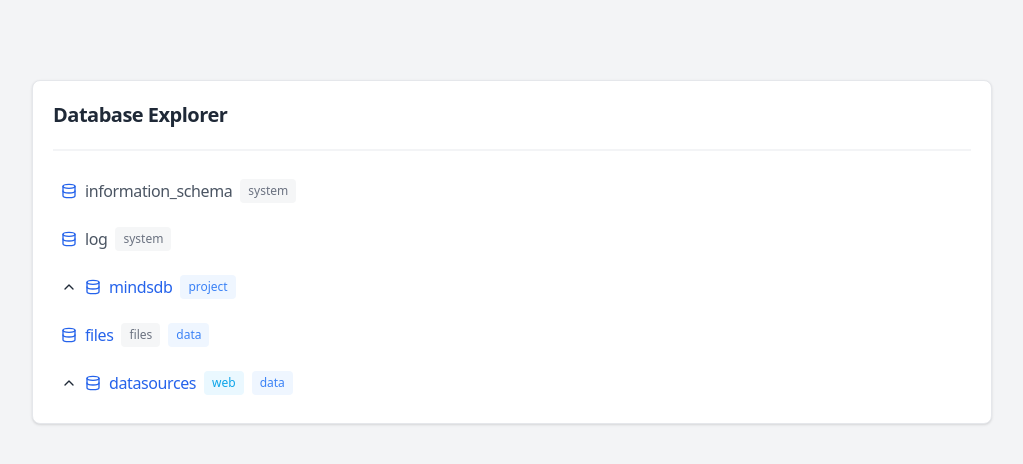
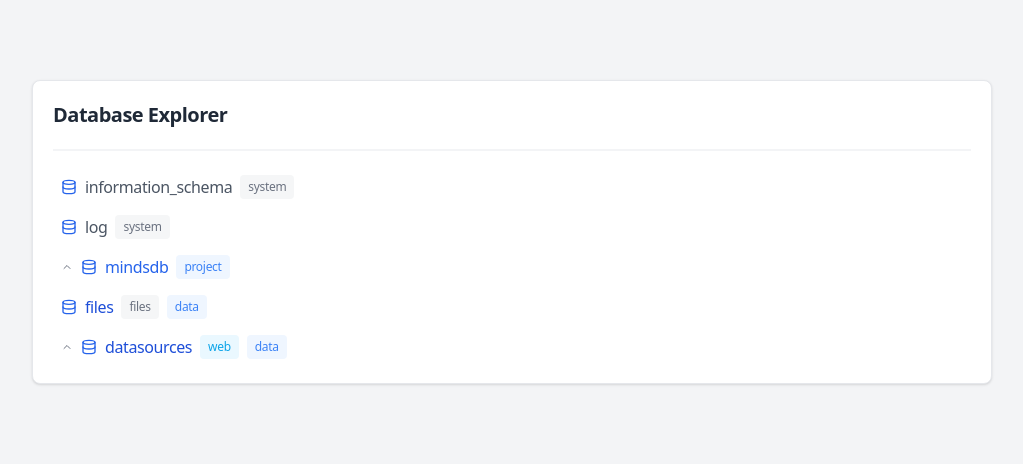
Before and after one commit to pnewsam/mindsdb-technical, a React (Vite) app: page / in a window 1280 px wide. Shown: the top 464 px of the page, without its empty margins (128-1151 px from the left). Built offline with nearby package versions, Linux system fonts and the light colour scheme.

Commit message:
Style tweaks

```diff
--- a/src/components/CollapsibleRow.tsx
+++ b/src/components/CollapsibleRow.tsx
@@ -27,7 +27,7 @@
         type="button"
         id={buttonId}
         className={cn(
-          "flex w-full items-center justify-start gap-2 rounded p-2 transition hover:bg-gray-100",
+          "flex w-full items-center justify-start gap-2 rounded px-2 py-1 transition hover:bg-gray-100",
           "ring-2 ring-transparent focus:outline-none focus:ring-2 focus:ring-gray-200",
         )}
         aria-expanded={open}
@@ -36,7 +36,7 @@
       >
         <ChevronUp
           className={cn(
-            "h-4 w-4 transform transition-transform duration-200",
+            "h-3 w-3 transform text-gray-500 transition-transform duration-200",
             open ? "rotate-180" : "",
           )}
         />
@@ -51,9 +51,9 @@
         role="region"
         aria-labelledby={buttonId}
       >
-        <div className="overflow-hidden px-1">
+        <div className="overflow-hidden">
           {children?.map((node) => (
-            <div key={node.name} className="py-1">
+            <div key={node.name} className="py-1 px-[2px]">
               <TreeViewRow
                 node={node}
                 level={level + 1}
--- a/src/components/DatabaseRowBadges.tsx
+++ b/src/components/DatabaseRowBadges.tsx
@@ -3,7 +3,9 @@
 import { type DatabaseNode } from "../types/database";
 import { cn } from "../utils/cn";
 
-const variants = cva("rounded px-[8px] py-[4px] text-xs font-medium", {
+const variants = cva(
+  "rounded px-[8px] py-[4px] text-xs font-medium tracking-tight",
+  {
     variants: {
       type: {
         system: "bg-gray-400/10 text-gray-500",
@@ -23,7 +25,8 @@
     defaultVariants: {
       type: "system",
     },
-});
+  },
+);
 
 export default function DatabaseRowBadges({ ...node }: DatabaseNode) {
   const { type, engine } = node;
--- a/src/components/DatabaseRowText.tsx
+++ b/src/components/DatabaseRowText.tsx
@@ -11,7 +11,8 @@
       view: "text-green-600",
       agent: "text-orange-600",
       project: "text-blue-600",
-      data: "text-blue-600",
+      data: "text-blue-700",
+      table: "text-gray-600",
     },
   },
   defaultVariants: {
@@ -21,5 +22,14 @@
 
 export default function DatabaseRowText({ ...node }: DatabaseNode) {
   const { name, type } = node;
-  return <h4 className={cn(variants({ type }))}>{name}</h4>;
+  return (
+    <h4
+      className={cn(
+        variants({ type }),
+        node.class === "schema" && "text-yellow-600",
+      )}
+    >
+      {name}
+    </h4>
+  );
 }
--- a/src/components/Row.tsx
+++ b/src/components/Row.tsx
@@ -7,7 +7,7 @@
   RowContent: React.ComponentType<TreeViewNode>;
 } & TreeViewNode) {
   return (
-    <div className="flex items-center justify-start gap-2 rounded p-2 transition hover:bg-gray-100">
+    <div className="flex items-center justify-start gap-2 rounded px-2 py-1 transition hover:bg-gray-100">
       <RowContent {...node} />
     </div>
   );
--- a/src/components/TreeView.tsx
+++ b/src/components/TreeView.tsx
@@ -1,4 +1,5 @@
 import { type TreeViewNode } from "../types/treeView";
+
 import TreeViewRow from "./TreeViewRow";
 
 export default function TreeView({
```
Lines whose indentation alone changed are shown as unchanged.
